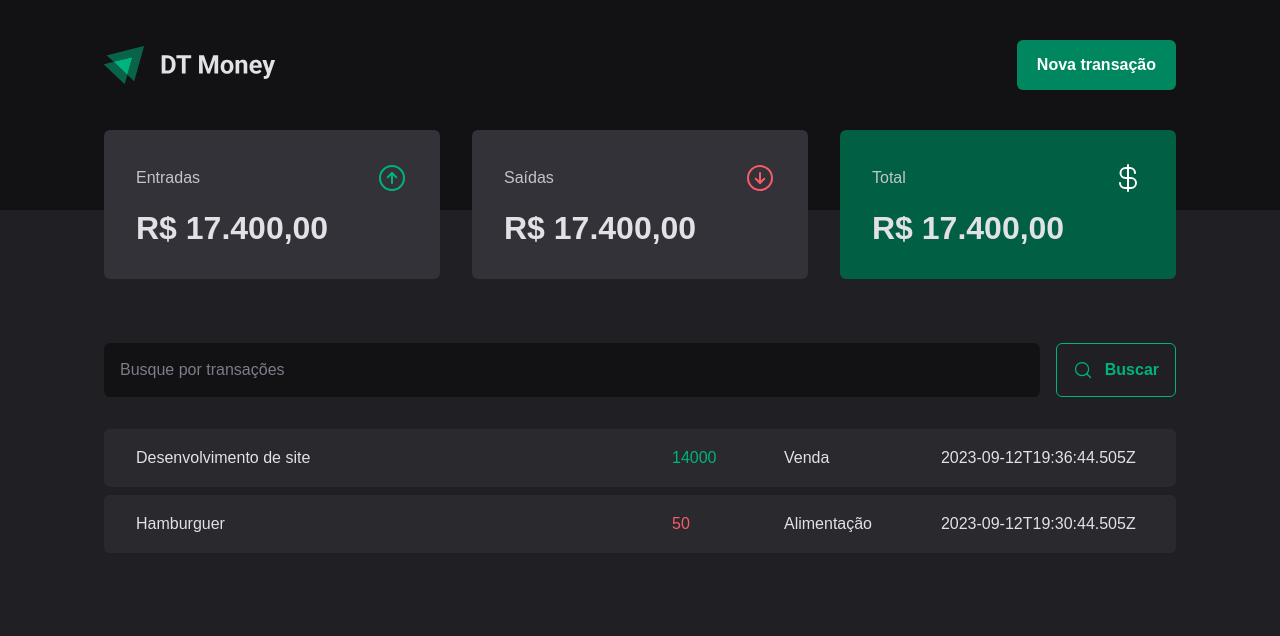
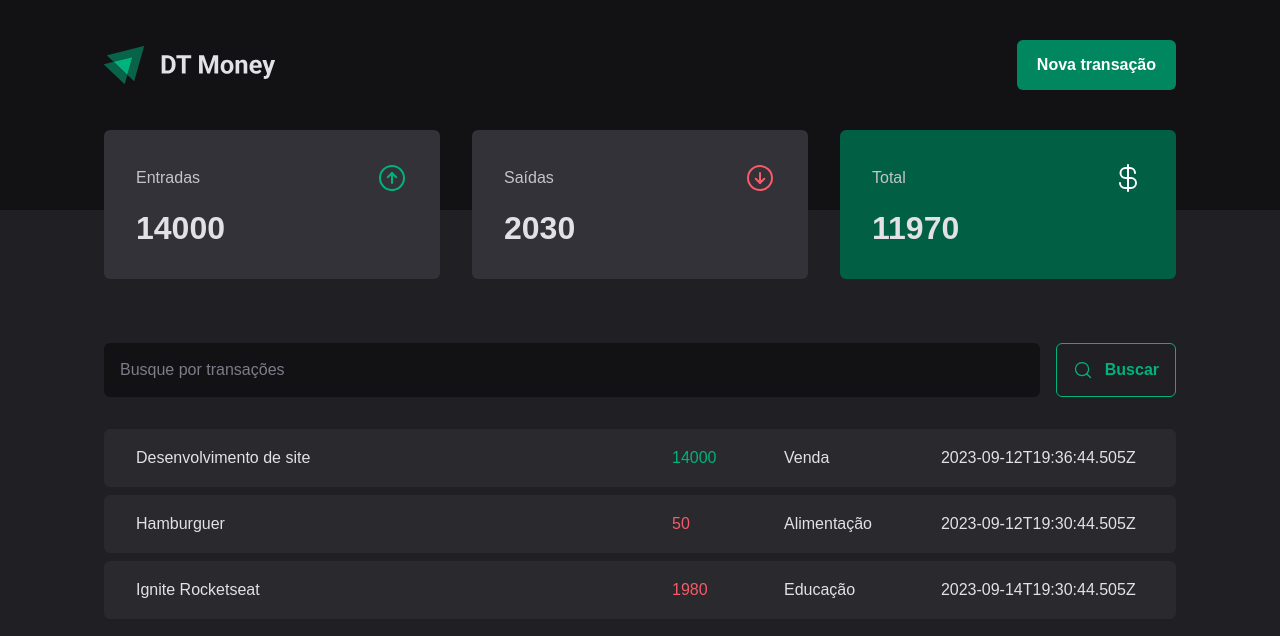
Before and after one commit to caiofelipe97/ignite-dt-money, a React (Vite) app: page / in a window 1280 px wide. Shown: the top 636 px of the page. Built offline with nearby package versions, Linux system fonts and the light colour scheme; data requests are answered from the project's data file.

Commit message:
Calculate the transacitons summary

```diff
--- a/server.json
+++ b/server.json
@@ -15,6 +15,14 @@
             "category": "Alimentação",
             "price": 50,
             "createdAt": "2023-09-12T19:30:44.505Z"
+        },
+        {
+            "id": 3,
+            "description": "Ignite Rocketseat",
+            "type": "outcome",
+            "category": "Educação",
+            "price": 1980,
+            "createdAt": "2023-09-14T19:30:44.505Z"
         }
     ]
 }
--- a/src/components/Summary/index.tsx
+++ b/src/components/Summary/index.tsx
@@ -1,7 +1,29 @@
+import { useContext } from "react";
 import { ArrowCircleDown, ArrowCircleUp, CurrencyDollar } from "phosphor-react";
 import { SummaryCard, SummaryContainer } from "./styles";
+import { TransactionsContext } from "../../contexts/TransactionsContext";
 
 export function Summary() {
+  const { transactions } = useContext(TransactionsContext);
+
+  const summary = transactions.reduce(
+    (acc, transaction) => {
+      if (transaction.type === "income") {
+        acc.income += transaction.price;
+        acc.total += transaction.price;
+      } else {
+        acc.outcome += transaction.price;
+        acc.total -= transaction.price;
+      }
+      return acc;
+    },
+    {
+      income: 0,
+      outcome: 0,
+      total: 0,
+    }
+  );
+
   return (
     <SummaryContainer>
       <SummaryCard>
@@ -9,7 +31,7 @@
           <span>Entradas</span>
           <ArrowCircleUp size={32} color="#00b37e" />
         </header>
-        <strong>R$ 17.400,00</strong>
+        <strong>{summary.income}</strong>
       </SummaryCard>
 
       <SummaryCard>
@@ -17,7 +39,7 @@
           <span>Saídas</span>
           <ArrowCircleDown size={32} color="#f75a68" />
         </header>
-        <strong>R$ 17.400,00</strong>
+        <strong>{summary.outcome}</strong>
       </SummaryCard>
 
       <SummaryCard variant="green">
@@ -25,7 +47,7 @@
           <span>Total</span>
           <CurrencyDollar size={32} color="#fff" />
         </header>
-        <strong>R$ 17.400,00</strong>
+        <strong>{summary.total}</strong>
       </SummaryCard>
     </SummaryContainer>
   );
```
